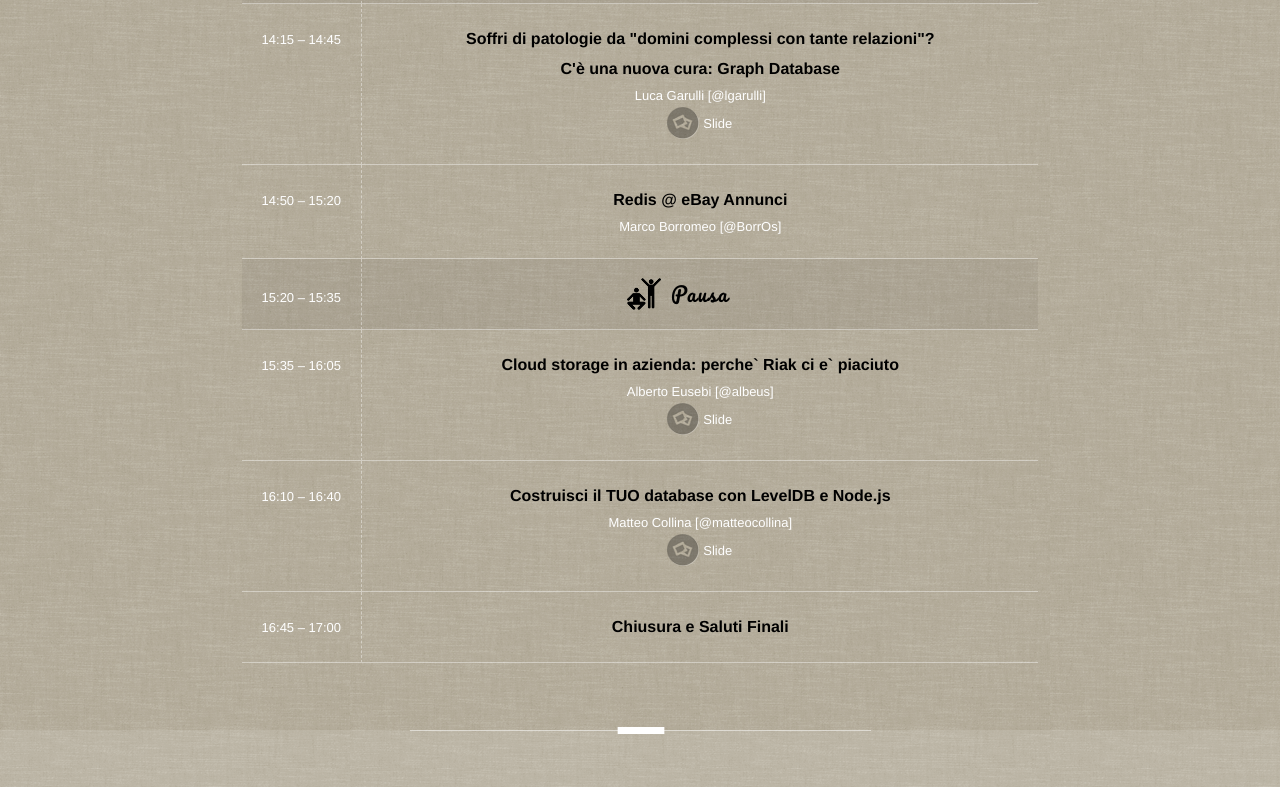
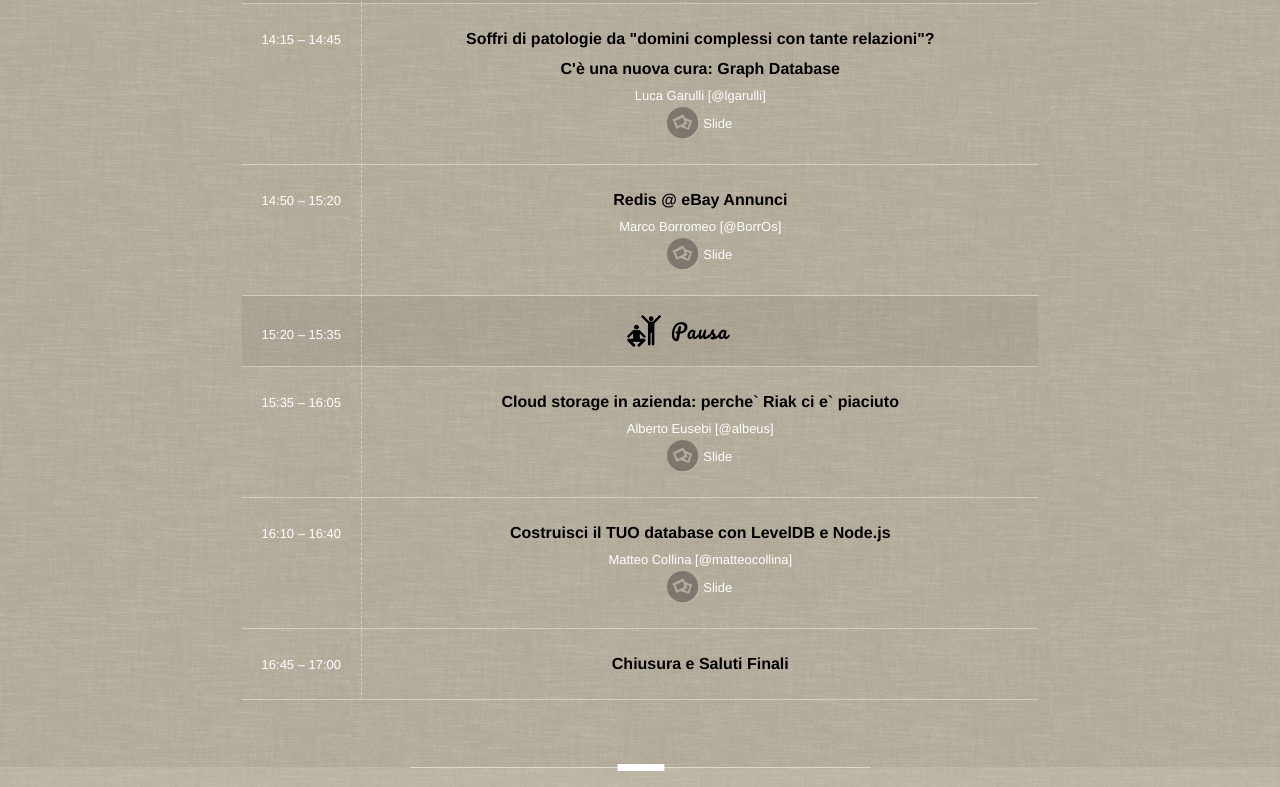
Before and after one commit to GrUSP/2013.nosqlday.it, a plain HTML site: page index.html in a window 1280 px wide. Shown: the part 2599-3386 px from the top of the page. Drawn offline with nearby package versions, Linux system fonts and the light colour scheme; some packages are replaced by stand-ins of ours.

Commit message:
Add @BorrOs slides

```diff
--- a/index.html
+++ b/index.html
@@ -297,7 +297,7 @@
                                                 <td>
                                                     <h4><a href="#" onclick="javascript:return(false);" rel="tooltip" title="Un giorno Redis è entrato nel nostro Data Center, e da quel giorno non se ne è più andato. Una storia di come 								questo datastore è riuscito ad intrufolarsi nella nostra infrastruttura guadagnandosi velocemente un ruolo fondamentale. Una panoramica su alcuni usi basilari e non, scalabilità, 								limiti e progetti per il futuro.">Redis @ eBay Annunci</a></h4>
                                                     <a href="http://www.linkedin.com/in/borromeo" title="Marco Borromeo">Marco Borromeo</a> [<a href="http://twitter.com/BorrOs">@BorrOs</a>]<br />
-							<!-- <a href="#" title="" class="slides">Slide</a> -->
+							<a href="http://www.slideshare.net/mborromeo/redis-kijijiit" title="" class="slides">Slide</a>
                                                 </td>
 					  </tr>
 
```
